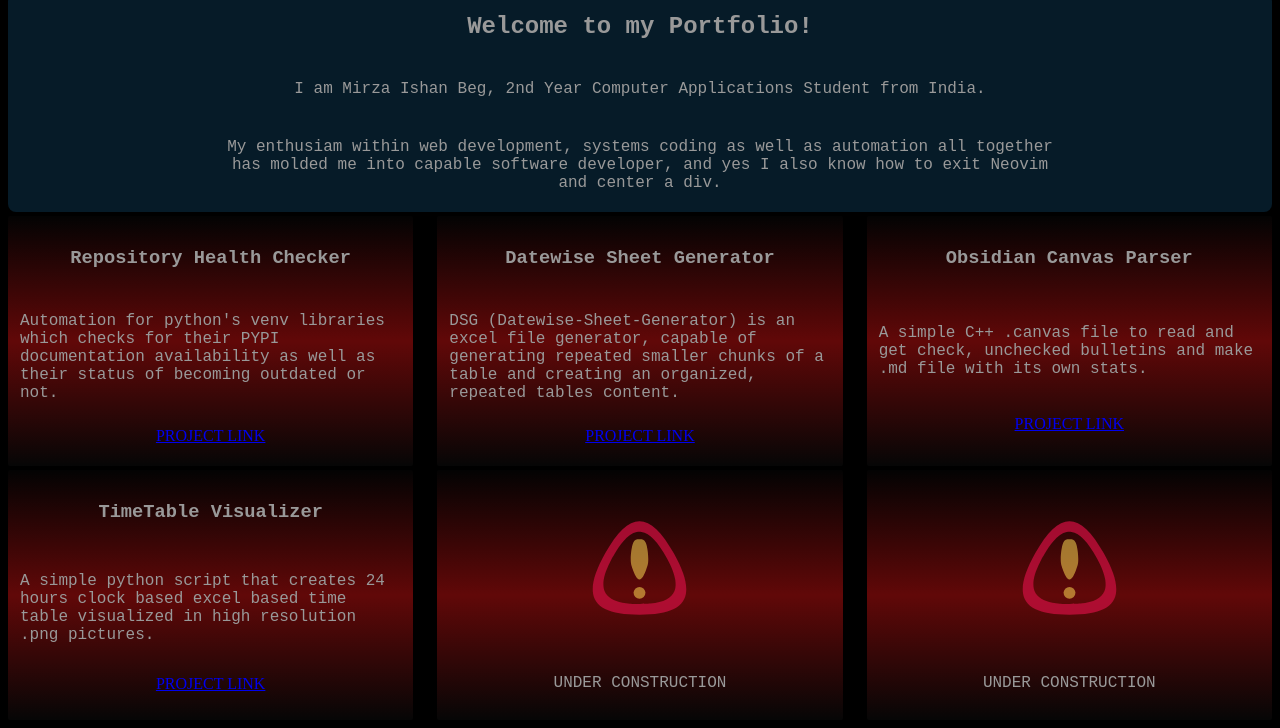
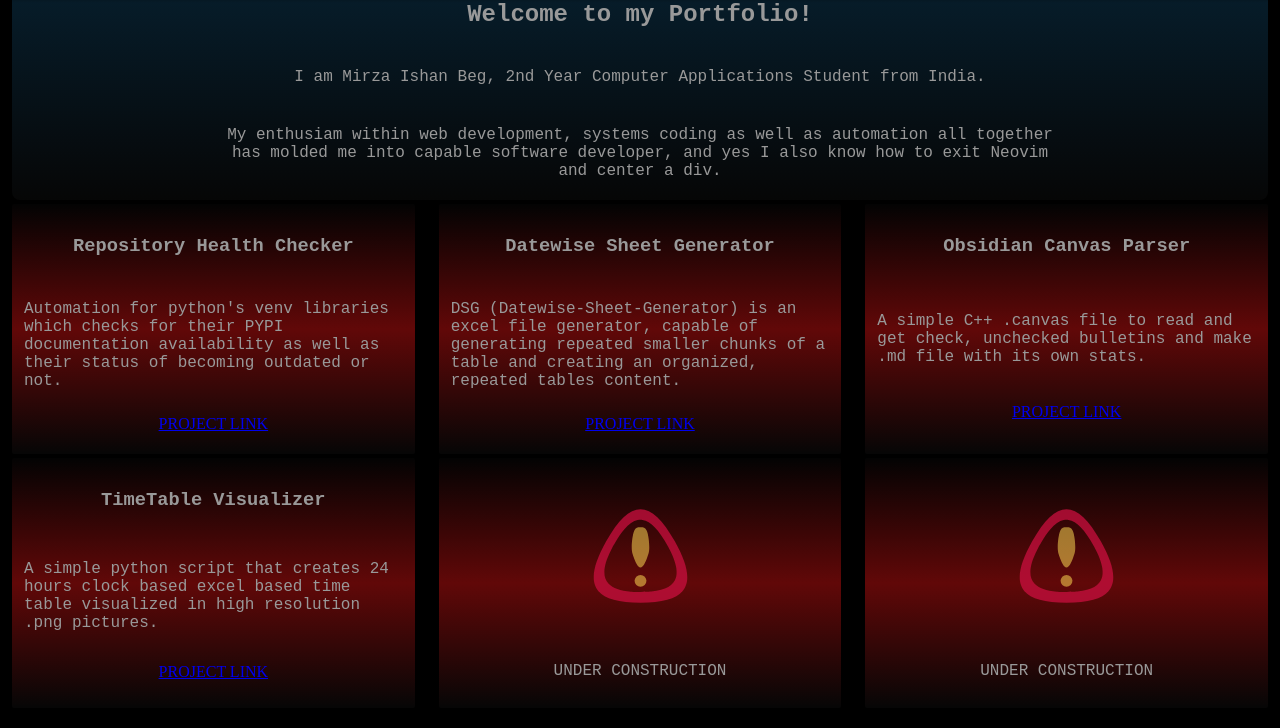
Before and after one commit to Mirza-Ishan-Beg/Portfolio, a plain HTML site: page index.html in a window 1280 px wide. Shown: the part 171-899 px from the top of the page. Drawn offline with Linux system fonts and the light colour scheme.

Commit message:
Improved Classic CSS

```diff
--- a/index.html
+++ b/index.html
@@ -8,8 +8,7 @@
     <script src="simple.js"></script>
 </head>
 <body>
-    <div>
-        <div class="flex-container border-deco-4">
+    <div class="flex-container round-border-4px margin-bottom-4px title-gradient">
         <button class="top-options-header font-type-terminal-like" onclick="open_github_prof('Mirza-Ishan-Beg')">Professional GitHub Profile</button>
         <button class="top-options-header font-type-terminal-like" onclick="open_github_prof('seedandsyntax')">Hobby GitHub Profile</button>
         <button class="top-options-header font-type-terminal-like" name="resume-button" onclick="downloadResume('NONE')">Resume</button>
@@ -19,8 +18,8 @@
         <img class="top-options-header profile-picture-header" src="assets/skull..png">
     </div>
     <div>
-            <div class="container-content">
-                <div class="container-intro">
+        <div class="container-content margin-bottom-4px">
+            <div class="container-intro intro-color-gradient">
                 <h2 class="center-title font-type-terminal-like">Welcome to my Portfolio!</h2>
                 <p class="center-title font-type-terminal-like">I am Mirza Ishan Beg, 2nd Year Computer Applications Student from India.</p>
                 <p class="center-title font-type-terminal-like">
@@ -29,19 +28,19 @@
                     and yes I also know how to exit Neovim and center a div.</p>
             </div>
             <div class="flex-container-prof-github-cards">
-                    <div class="prof-github-cards">
+                <div class="prof-github-cards card-color-gradient">
                     <!--img style="width: 175px; height: 175px;" src="assets/Under-Construction.svg" alt="NO IMAGE YET!!"-->
                     <h3 class="font-type-terminal-like">Repository Health Checker</h3>
                     <p class="font-type-terminal-like">Automation for python's venv libraries which checks for their PYPI documentation availability as well as their status of becoming outdated or not.</p>
                     <a href="https://github.com/Mirza-Ishan-Beg/Repository-Health-Checker" target="_blank">PROJECT LINK</a>
                 </div>
-                    <div class="prof-github-cards">
+                <div class="prof-github-cards card-color-gradient">
                     <!--img style="width: 175px; height: 175px;" src="assets/Under-Construction.svg" alt="NO IMAGE YET!!"-->
                     <h3 class="font-type-terminal-like">Datewise Sheet Generator</h3>
                     <p class="font-type-terminal-like">DSG (Datewise-Sheet-Generator) is an excel file generator, capable of generating repeated smaller chunks of a table and creating an organized, repeated tables content.</p>
                     <a href="https://github.com/Mirza-Ishan-Beg/Datewise-Sheet-Generator" target="_blank">PROJECT LINK</a>
                 </div>
-                    <div class="prof-github-cards">
+                <div class="prof-github-cards card-color-gradient">
                     <!-- img style="width: 175px; height: 175px;" src="assets/Under-Construction.svg" alt="NO IMAGE YET!!"-->
                     <h3 class="font-type-terminal-like">Obsidian Canvas Parser</h3>
                     <p class="font-type-terminal-like">A simple C++ .canvas file to read and get check, unchecked bulletins and make .md file with its own stats.</p>
@@ -49,22 +48,21 @@
                 </div>
             </div>
             <div class="flex-container-prof-github-cards">
-                    <div class="prof-github-cards">
+                <div class="prof-github-cards card-color-gradient">
                     <!-- img style="width: 175px; height: 175px;" src="assets/Under-Construction.svg" alt="NO IMAGE YET!!"-->
                     <h3 class="font-type-terminal-like">TimeTable Visualizer</h3>
                     <p class="font-type-terminal-like">A simple python script that creates 24 hours clock based excel based time table visualized in high resolution .png pictures.</p>
                     <a href="https://github.com/Mirza-Ishan-Beg/Time-Table-Visualizer" target="_blank">PROJECT LINK</a>
                 </div>
-                    <div class="prof-github-cards">
+                <div class="prof-github-cards card-color-gradient">
                     <img style="width: 175px; height: 175px;" src="assets/Under-Construction.svg" alt="NO IMAGE YET!!">
                     <p class="font-type-terminal-like">UNDER CONSTRUCTION</p>
                 </div>
-                    <div class="prof-github-cards">
+                <div class="prof-github-cards card-color-gradient">
                     <img style="width: 175px; height: 175px;" src="assets/Under-Construction.svg" alt="NO IMAGE YET!!">
                     <p class="font-type-terminal-like">UNDER CONSTRUCTION</p>
                 </div>
             </div>
         </div>
     </div>
-    </div>
 </body>
--- a/simple.css
+++ b/simple.css
@@ -73,7 +73,6 @@ body {
     width: 250px;
     height: 250px;
     padding: 12px;
-    background: linear-gradient(0deg, #060606, rgb(97, 8, 8), #030303 );
     box-sizing: border-box;
     justify-content: center;
     justify-items: center;
@@ -139,3 +138,26 @@ body {
 .bold-100 {
     font-weight: 100;
 }
+
+/* ROUNDING FORMATS */
+.round-border-4px {
+    border-radius: 4px;
+}
+
+/* MARGIN FORMATS */
+.margin-bottom-4px {
+    margin: 4px;
+}
+
+/*LINEAR COLOR GRADIENTS*/
+.card-color-gradient {
+    background: linear-gradient(0deg, #060606, rgb(97, 8, 8), #030303 );
+}
+
+.intro-color-gradient {
+    background: linear-gradient(0deg, #060606, rgba(7, 30, 44, 0.922) 90%, #030303 );
+}
+
+.title-gradient {
+    background: linear-gradient(0deg, #060606, rgba(54, 7, 7, 0.575) 90%, #030303 );
+}
```
Lines whose indentation alone changed are shown as unchanged.
